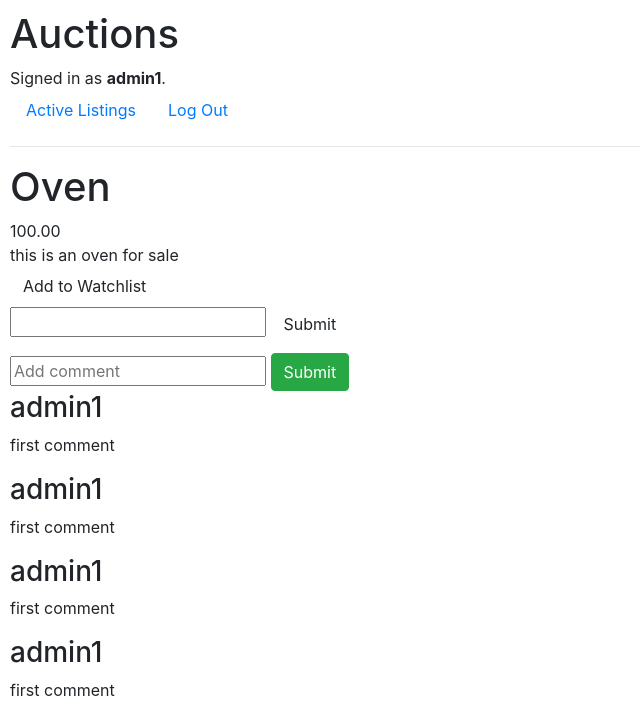
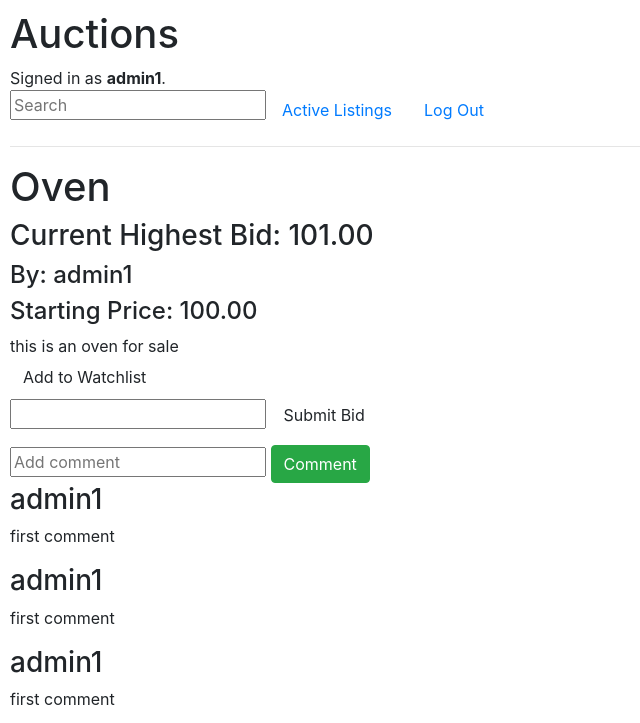
Before and after one commit to cday-run/eCommerce-eBay-Clone, a Django app: page /listed/1 in a window 1280 px wide. Shown: the top 723 px of the page, without its empty margins (0-640 px from the left). Before the commit the page ends 696 px from the top, so only its background shows below. Run offline with Django 3.2, Linux system fonts and the light colour scheme; a user stored in the database is signed in; data comes from the database, SQL or seed files in the repository; some libraries are stand-ins or nearby versions.

Commit message:
added bid form and rendering of highest bid on listing page| add search bar and results functionality

```diff
--- a/auctions/models.py
+++ b/auctions/models.py
@@ -10,6 +10,7 @@ class Listing(models.Model):
 	item_name = models.CharField(max_length=64)
 	item_description = models.CharField(max_length=500, default="no description")
 	seller = models.CharField(max_length=64)
+	buyer = models.CharField(max_length=64, default="none")
 	price = models.DecimalField(max_digits=19, decimal_places=2)
 	category = models.CharField(max_length=12, default="no category")
 	image = models.CharField(max_length=255, default="no image")
@@ -21,11 +22,11 @@ class Listing(models.Model):
 class Bid(models.Model):
 	bid_id = models.AutoField(primary_key=True)
 	listing_id = models.ForeignKey(Listing, on_delete=models.CASCADE, related_name="bidded")
-	buyer = models.CharField(max_length=64)
+	bidder = models.CharField(max_length=64)
 	value = models.DecimalField(max_digits=19, decimal_places=2)
 
 	def __str__(self):
-		return f"{self.bid_id} {self.buyer} {self.value}"
+		return f"{self.bid_id} {self.bidder} {self.value}"
 
 class Comment(models.Model):
 	comment_id = models.AutoField(primary_key=True)
--- a/auctions/templates/auctions/layout.html
+++ b/auctions/templates/auctions/layout.html
@@ -17,6 +17,10 @@
             {% endif %}
         </div>
         <ul class="nav">
+            <form action="{% url 'search' %}" method="post">
+                    {% csrf_token %}
+                    <input class="search" type="text" name="q" placeholder="Search">
+            </form>
             <li class="nav-item">
                 <a class="nav-link" href="{% url 'index' %}">Active Listings</a>
             </li>
--- a/auctions/templates/auctions/listed.html
+++ b/auctions/templates/auctions/listed.html
@@ -6,7 +6,13 @@
 	<h1>{{ title }}</h1>
 
 	<div>
-		{{ price }}
+		{% for bid in high_bid %}
+			<h3>Current Highest Bid: {{ bid.value }}</h3>
+			<h4>By: {{ bid.bidder }}</h4>
+		{% empty %}
+			<h3 hidden></h3>
+		{% endfor %}
+		<h4>Starting Price: {{ price }}</h4>
 	</div>
 
 	<div>
@@ -15,17 +21,17 @@
 	{% if user.is_authenticated %}
 		<div>
 			<a class="btn btn primary" href="#">Add to Watchlist</a>
-			<form>
+			<form action="{% url 'bid' item_id=listed_id %}">
 				{% csrf_token %}
-				<input class="form-group" type="number" step="0.01" min="0">
-				<input class="btn btn primary" type="submit">
+				<input name="new_bid" class="form-group" type="number" step="0.01">
+				<button class="btn btn primary" type="submit">Submit Bid</button>
 			</form>
 		</div>
 		<div>
 			<form action="{% url 'comment' item_id=listed_id %}" method="post">
 				{% csrf_token %}
 				<input name="new_comment" type="text" placeholder="Add comment">
-				<input class="btn btn-success" type="submit">
+				<button class="btn btn-success" type="submit">Comment</button>
 			</form>
 			{% for comment in comments %}
 				<h3>{{ comment.commenter }}</h3>
--- a/auctions/urls.py
+++ b/auctions/urls.py
@@ -9,5 +9,7 @@ urlpatterns = [
     path("register", views.register, name="register"),
     path("create", views.create_listing, name="create_listing"),
     path("listed/<int:item_id>", views.listed, name="listed"),
-    path("comment/<int:item_id>", views.comment, name="comment")
+    path("comment/<int:item_id>", views.comment, name="comment"),
+    path("bid/<int:item_id>", views.bid, name="bid"),
+    path("search", views.search, name="search")
 ]
--- a/auctions/views.py
+++ b/auctions/views.py
@@ -5,6 +5,7 @@ from django.shortcuts import render
 from django.urls import reverse
 
 from .models import User, Listing, Bid, Comment
+from django.db.models import Q
 from django.contrib.auth.decorators import login_required
 import datetime
 
@@ -103,9 +104,11 @@ def listed(request, item_id):
         "title": listed.item_name,
         "description": listed.item_description,
         "price": listed.price,
-        "comments": Comment.objects.filter(listing_id=item_id)
+        "comments": Comment.objects.filter(listing_id=item_id),
+        "high_bid": Bid.objects.filter(listing_id=item_id)
         })
 
+@login_required
 def comment(request, item_id):
     if request.method == "POST":
         listed = Listing.objects.get(pk=item_id)
@@ -116,3 +119,19 @@ def comment(request, item_id):
             commenter=username, comment=comment)
         new_comment.save()
         return HttpResponseRedirect(reverse("index"))
+
+@login_required
+def bid(request, item_id):
+    if request.method == "POST":
+        user_id = request.user
+        username = user_id.username
+
+def search(request):
+    #Get the title parameter from the search form input
+    title = request.POST.get("q")
+    #Find listings with query as a substrin in their title
+    results = Listing.objects.filter(
+        Q(item_name__contains=title))
+    return render(request, "auctions/results.html", {
+        "results": results
+        })
```
Also changed, not shown: auctions/templates/auctions/results.html (added, +18 -0 lines), auctions/migrations/0002_auto_20200715_1706.py (added), db.sqlite3.
